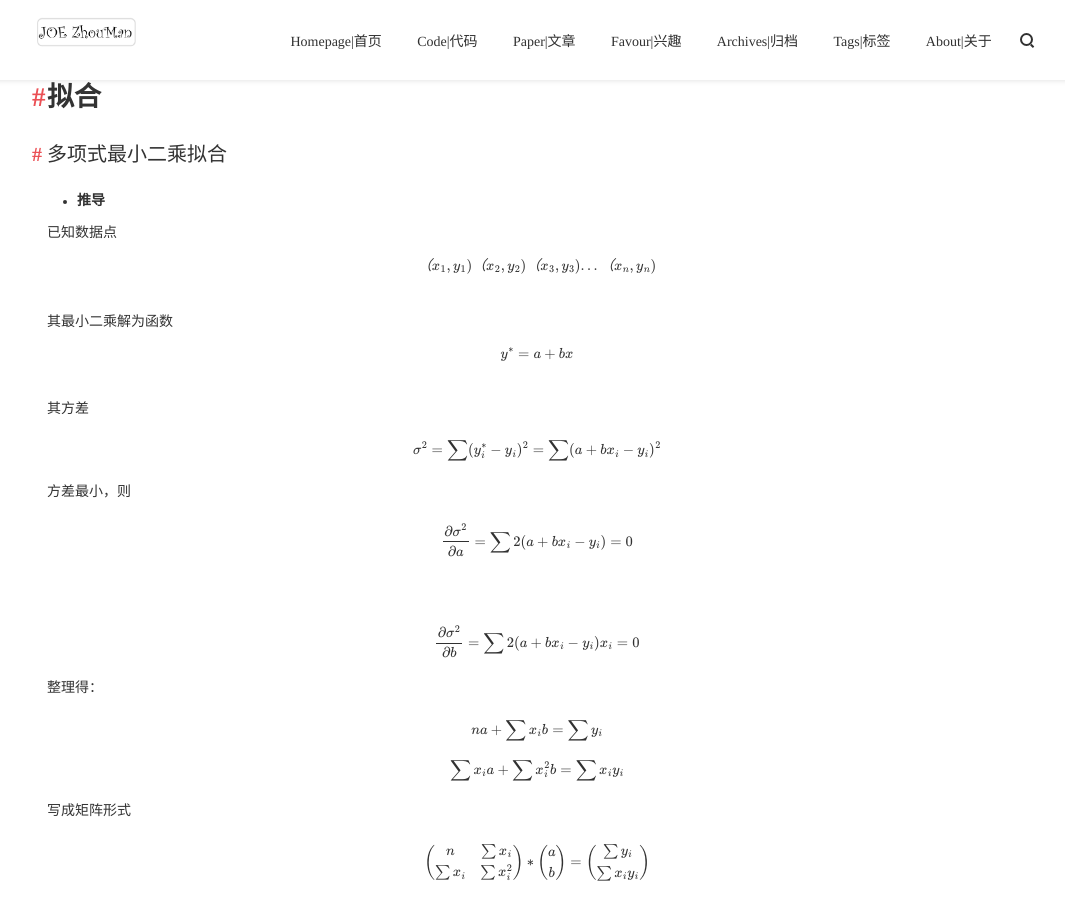
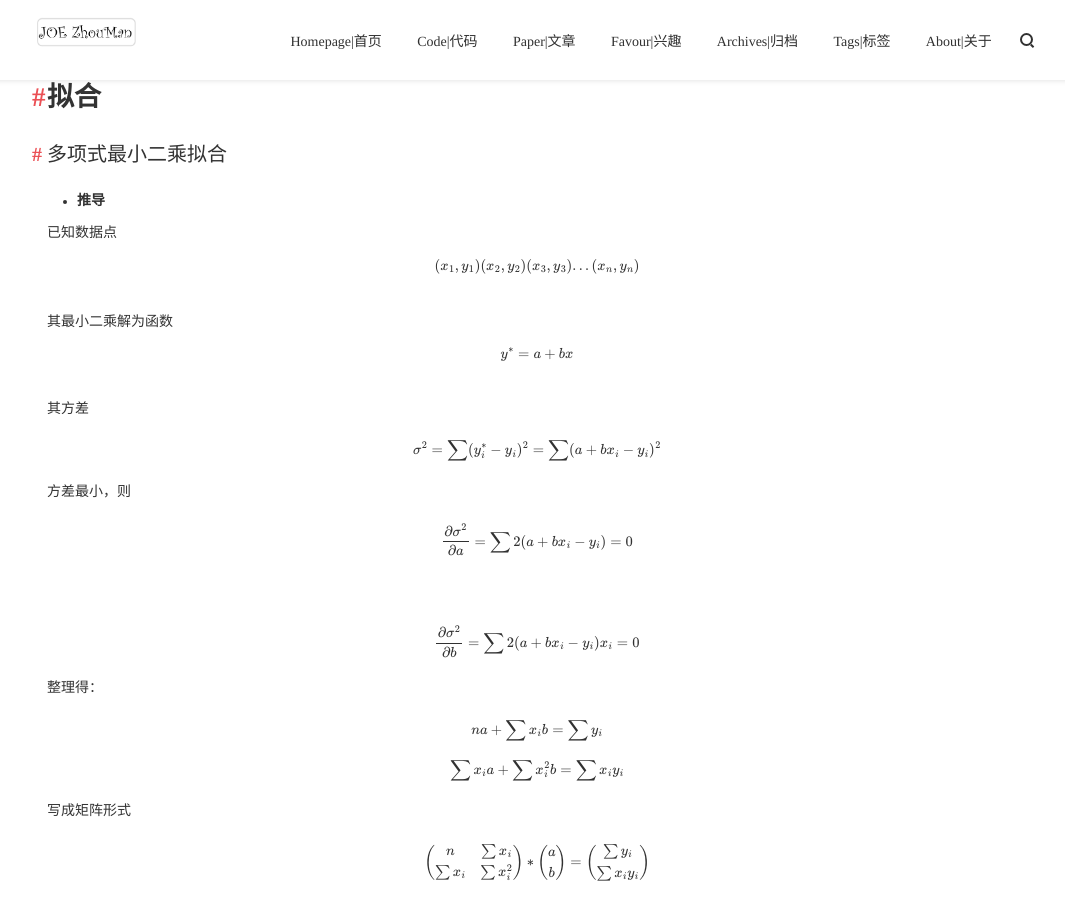
Before and after one commit to Joe-zhouman/joe_zm.blog.github.io, a Jekyll site: the page built from _posts/Matlab/2019-07-15-matlab_basis.html, in a window 1280 px wide and 900 px high, scrolled down 17950 px. Shown: the whole window, without its empty margins (103-1168 px from the left). Built offline with Jekyll 4.4.1, drawn with Linux system fonts in a browser that asks for light colours; nearby versions of some CDN libraries; formulas are drawn with MathJax 3.

Commit message:
add LaTeX

```diff
--- a/_posts/Matlab/2019-07-15-matlab_basis.html
+++ b/_posts/Matlab/2019-07-15-matlab_basis.html
@@ -1656,8 +1660,8 @@ y4=interp1(xdata,ydata,x,<span style="color: #d69d85; line-height: 160%; box-siz
                <li style="line-height: 160%; box-sizing: content-box; position: relative;"><strong
                      style="line-height: 160%; box-sizing: content-box; font-weight: 700;">推导</strong></li>
             </ul>
-            <p style="line-height: 160%; box-sizing: content-box; margin: 10px 0; color: #333;">已知数据点 $$（x_1,
-               y_1) （x_2, y_2) （x_3, y_3) ... （x_n,y_n) $$
+            <p style="line-height: 160%; box-sizing: content-box; margin: 10px 0; color: #333;">已知数据点 $$(x_1,
+               y_1) (x_2, y_2) (x_3, y_3) ... (x_n,y_n) $$
                <br />
                其最小二乘解为函数 $$ y^* = a + bx $$
                <br />
```
Also changed, not shown: other parts of _posts/Matlab/2019-07-15-matlab_basis.html (+7 -3 lines), style/images/matlab-icon.png (added).
